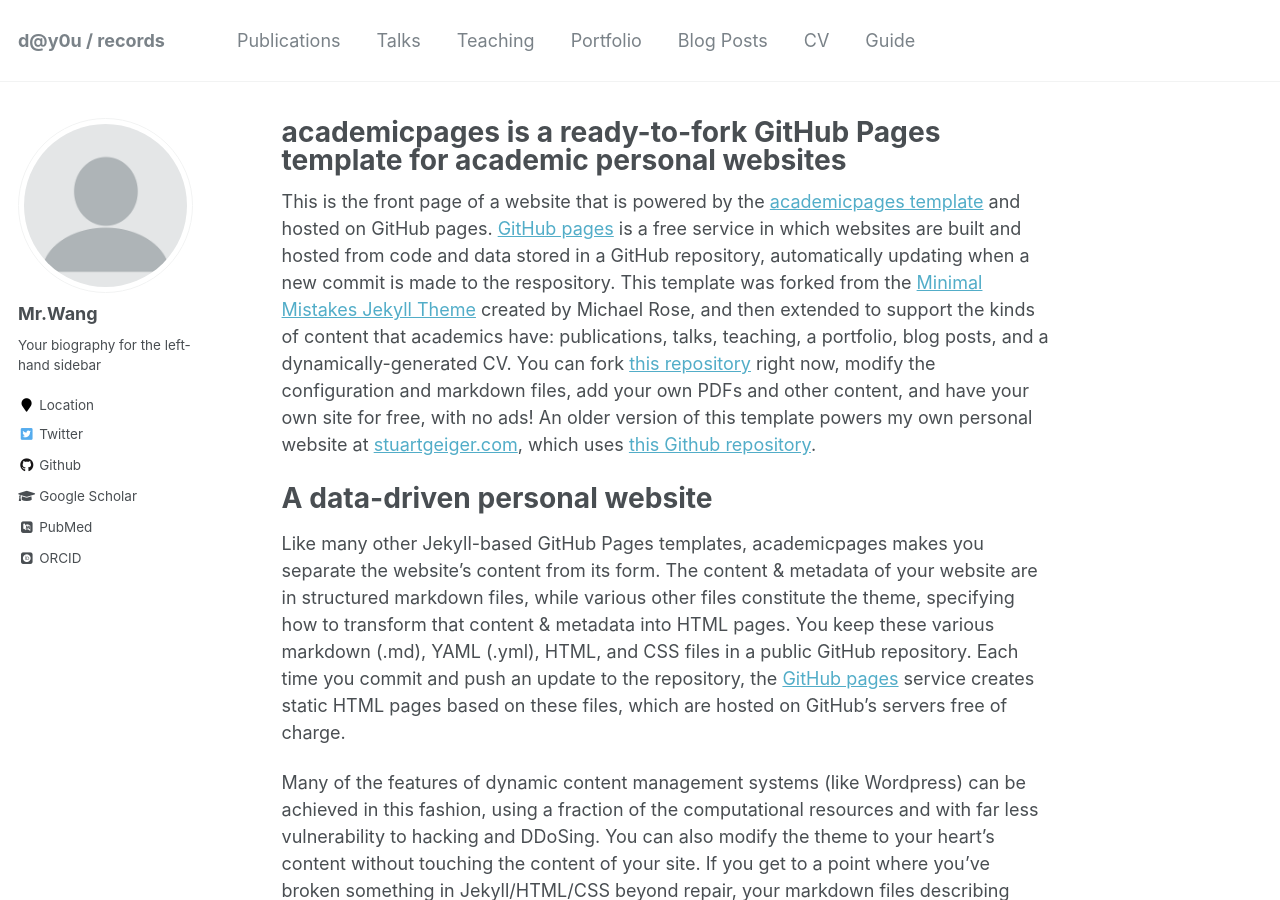
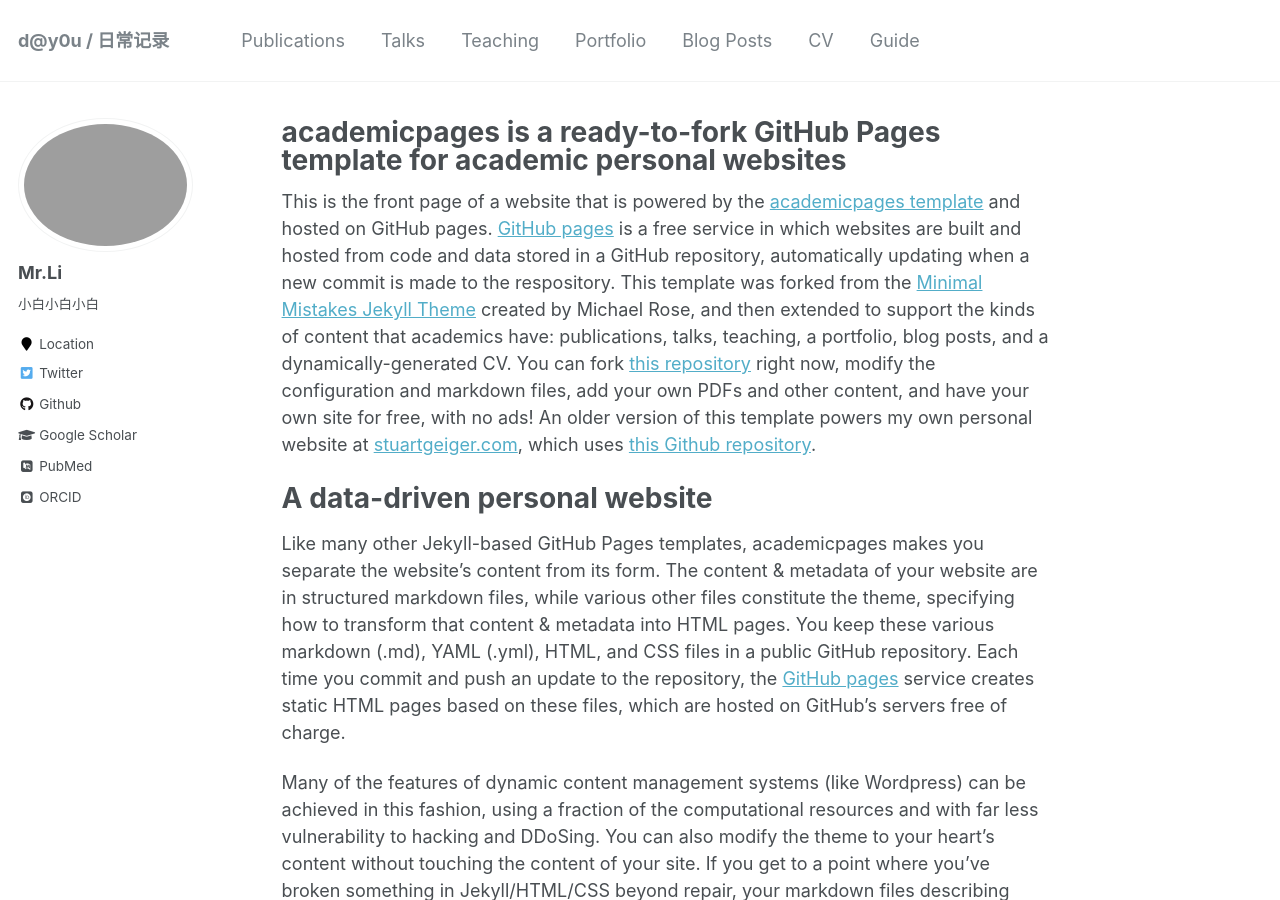
Before and after one commit to day0u/day0u.github.io, a Jekyll site: the page built from _pages/about.md, in a window 1280 px wide and 900 px high. Built offline with Jekyll 4.4.1, drawn with Linux system fonts in a browser that asks for light colours; some web fonts are replaced.

Commit message:
modify profile image

```diff
--- a/_config.yml
+++ b/_config.yml
@@ -7,7 +7,7 @@
 
 # Site Settings
 locale                   : "en-US"
-title                    : "d@y0u / records"
+title                    : "d@y0u / 日常记录"
 title_separator          : "-"
 name                     : &name "d@y0u"
 description              : &description "personal description"
@@ -80,9 +80,9 @@ analytics:
 
 # Site Author
 author:
-  name             : "Mr.Wang"
-  avatar           : "profile.png"
-  bio              : "Your biography for the left-hand sidebar"
+  name             : "Mr.Li"
+  avatar           : "profile1.jpg"
+  bio              : "小白小白小白"
   location         : "Location"
   employer         :
   pubmed           : "https://www.ncbi.nlm.nih.gov/pubmed/?term=john+snow"
```
